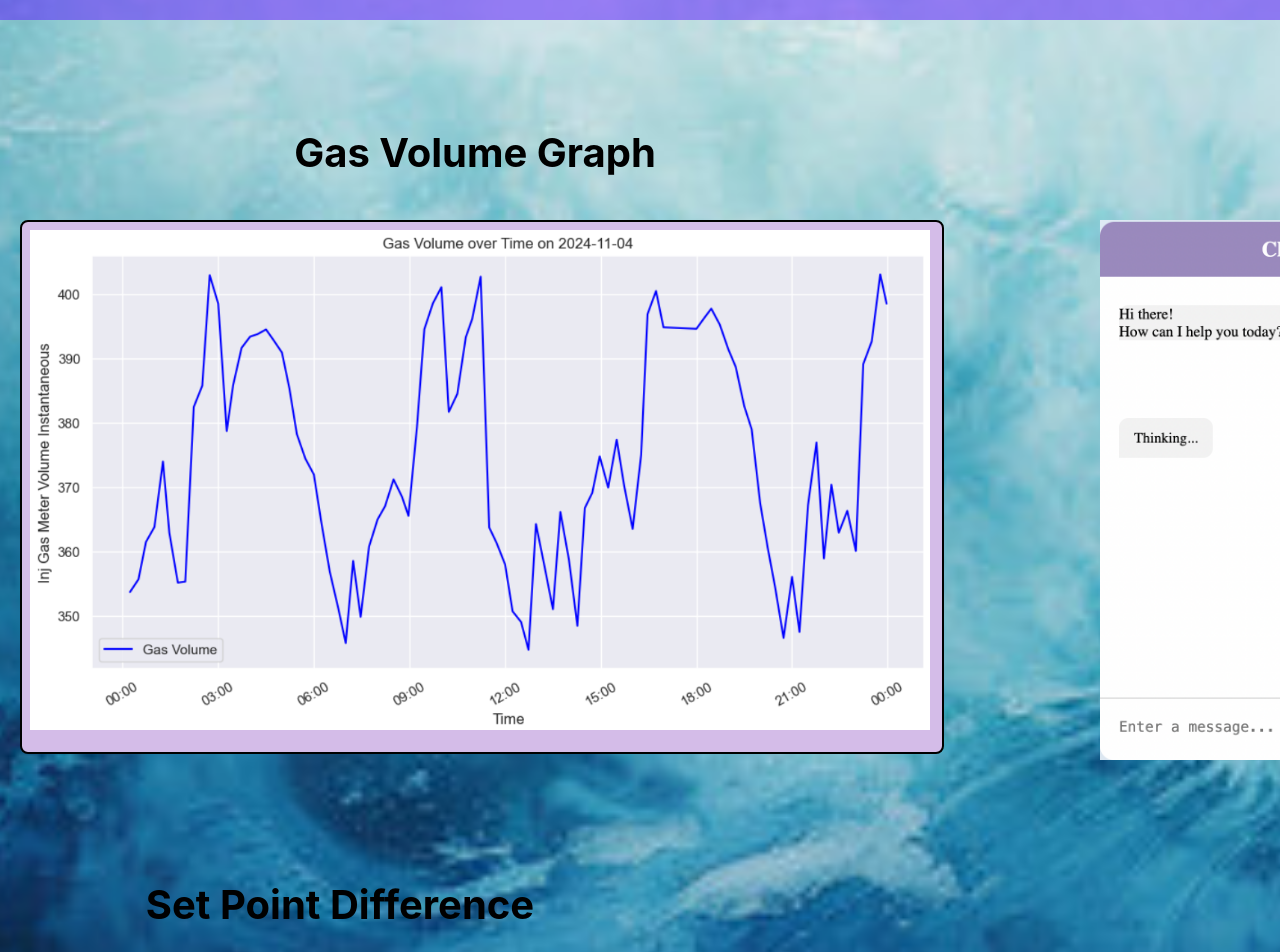
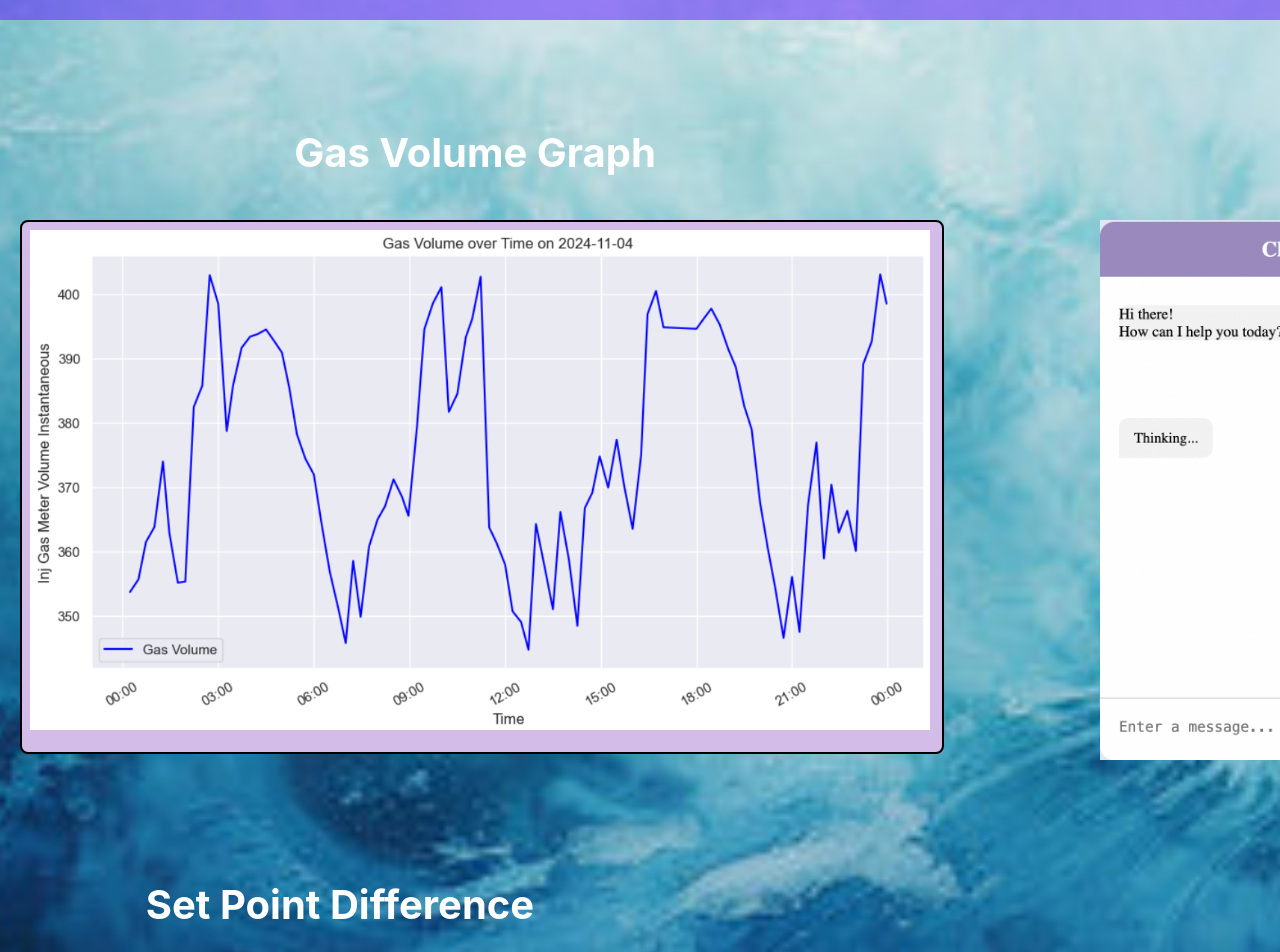
Before and after one commit to saanhub/HackUTD24, a React (Create React App) app in the folder my-app/: page /graph in a window 1280 px wide. Shown: the part 280-1232 px from the top of the page. Built offline with nearby package versions, Linux system fonts and the light colour scheme.

Commit message:
Font changes

```diff
--- a/my-app/src/Graph.css
+++ b/my-app/src/Graph.css
@@ -125,7 +125,8 @@ body {
 
 /* Graph Text */
 .Graph-text {
-  color: black;
+  color: white;
+  border: black;
   font-size: 40px;
   margin: 0;
 }
@@ -203,7 +204,7 @@ body {
 
 /* Graph Text */
 .Graph2-text {
-  color: black;
+  color: white;
   font-size: 40px;
   margin: 0;
 }
--- a/my-app/src/Graph.js
+++ b/my-app/src/Graph.js
@@ -3,7 +3,6 @@ import "./Graph.css";
 import backgroundImage from "./winter.jpg";
 import GasVolumeGraph from "./GasVolumeGraph.png";
 import ErrorGraph from "./ErrorGraph.png";
-import Switch from "./switch.png";
 import chatbot from "./chatbot.png";
 import blueBackground from "./bluebg.png";
 //    //<div className="Insights-hero-background" style={{ background: `url(${backgroundImage}) 50% / cover no-repeat` }}></div>
```
